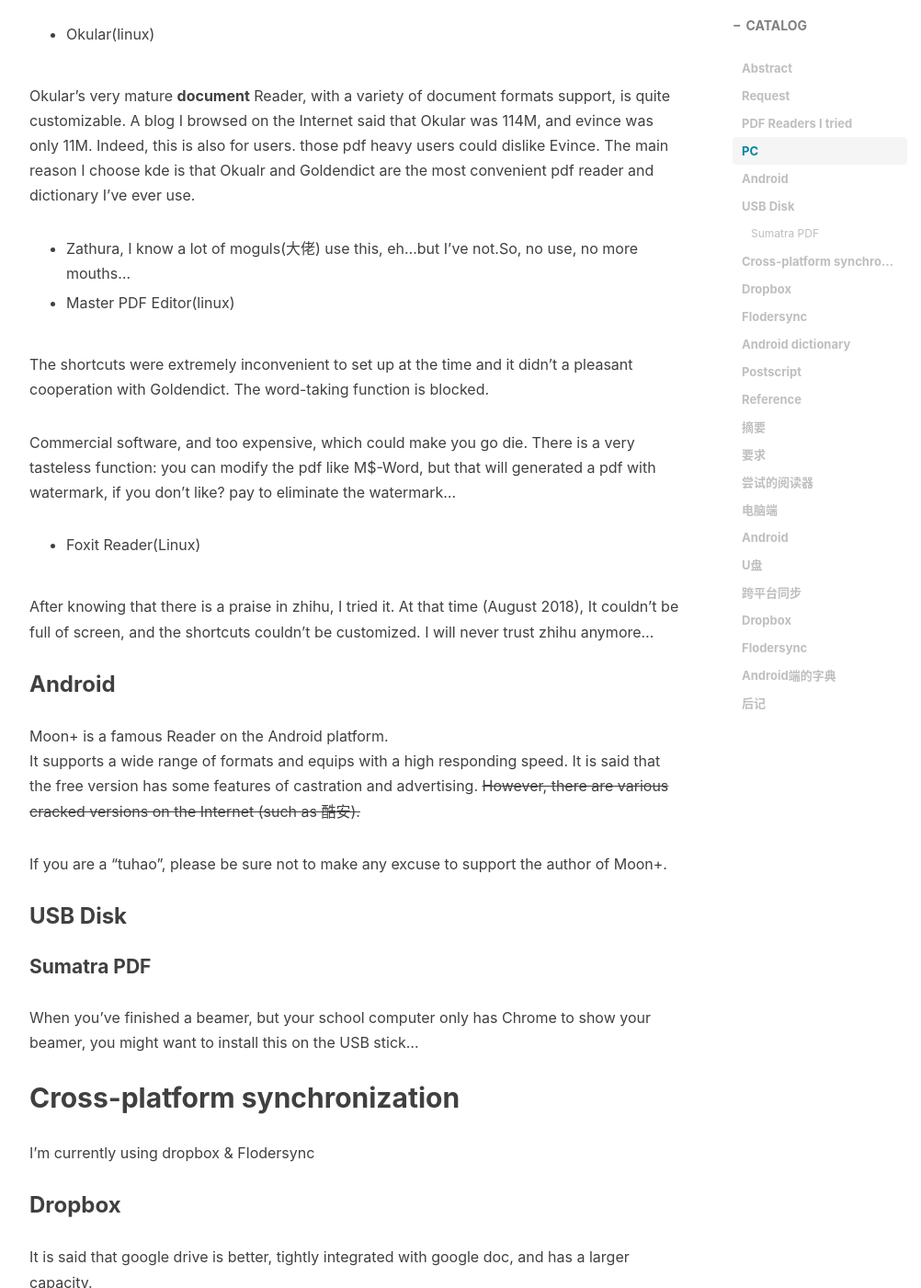
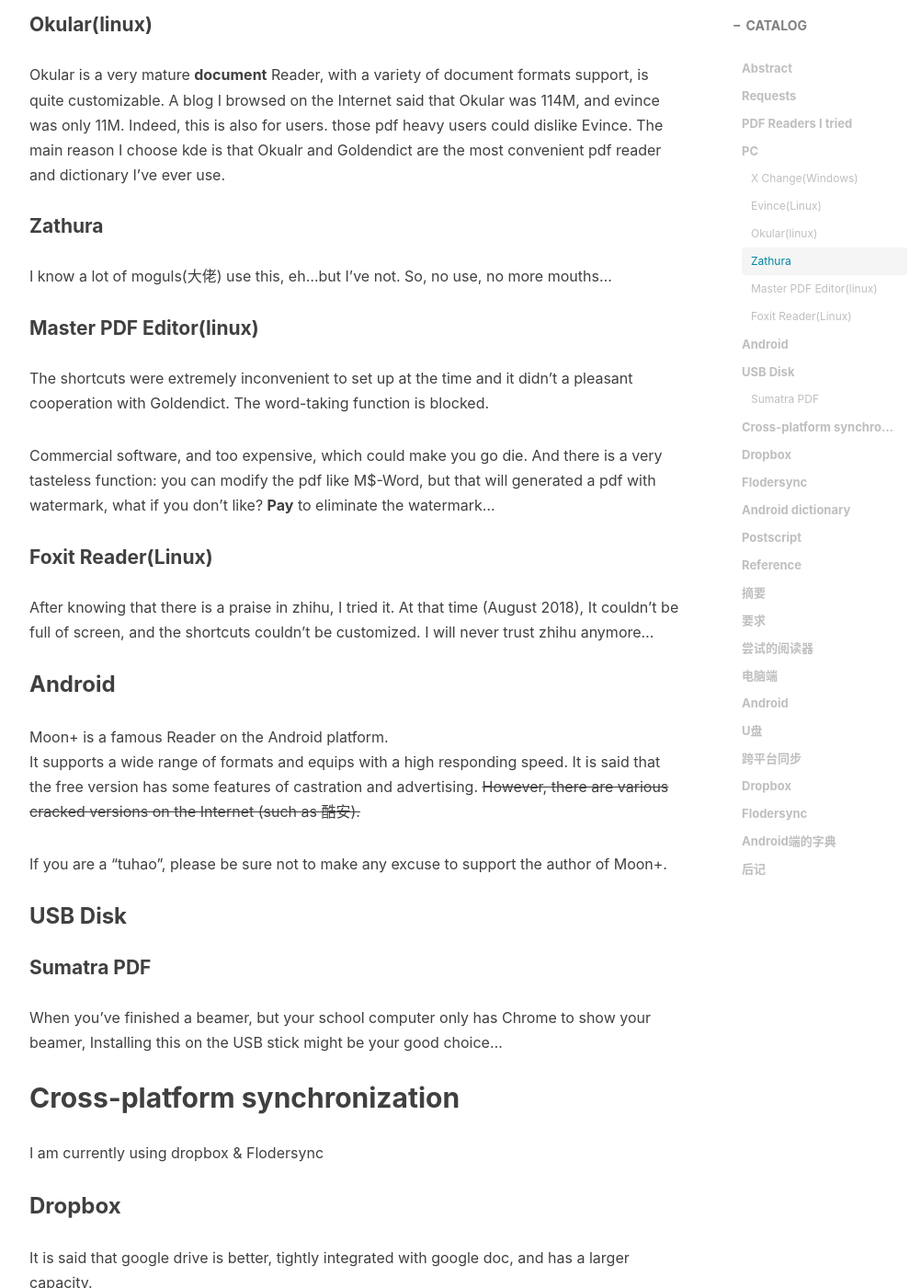
Before and after one commit to junyixu/junyixu.github.io, a Jekyll site: the page built from _posts/2018-11-27-Reading-PDF-cross-platform.md, in a window 1280 px wide and 1400 px high, scrolled down 1395 px. Shown: the whole window at 92% size, without its empty margins (233-1235 px from the left). Built offline with Jekyll 4.4.1, drawn with Linux system fonts in a browser that asks for light colours; nearby versions of some CDN libraries; comment, search, counter and statistics services are not loaded; some of the changed text lies outside the part shown.

Commit message:
correct some syntax mistakes

```diff
--- a/_posts/2018-11-27-Reading-PDF-cross-platform.md
+++ b/_posts/2018-11-27-Reading-PDF-cross-platform.md
@@ -17,9 +17,9 @@
 
 Pdf is generally an academic standard format, and I also use latex to organize my notes. The pdf reader is very important to me. After wasting a lot of time trying out PDF Readers in the market, I formed my own plan.
 
-## Request
+## Requests
 
-My request is not high:
+My requests are not high:
 - Cross-platform (Linux & Android)
 - Comments and highlights
 
@@ -27,35 +27,37 @@
 
 ### PC
 
-- X Change(Windows)
+#### X Change(Windows)
 
 This is the PDF Reader I used in high school (use the win7 stealthy in the classroom,
 this win7 was basically like my personal computer 0.-) is a very good Reader, even if you don't not pay any,
 it provides a lot of Features. Although the toolbar is very messy, it is very convenient to use after being familiar.
 The fly in the ointment is that Linux is not supported.
 
-- Evince(Linux)
+#### Evince(Linux)
 
 Evince is very simple.
 But I got some unendurable bugs when when highlighted.
 I don’t know whether it is fixed now.
 
-- Okular(linux)
+#### Okular(linux)
 
-Okular's very mature **document** Reader, with a variety of document formats support, is quite customizable.
+Okular is a very mature **document** Reader, with a variety of document formats support, is quite customizable.
 A blog I browsed on the Internet said that Okular was 114M, and evince was only 11M. Indeed, this is also for users. those pdf heavy users could dislike Evince.
 The main reason I choose kde is that Okualr and Goldendict are the most convenient pdf reader and dictionary I've ever use.
 
-- Zathura, I know a lot of moguls(大佬) use this, eh...but I've not.So, no use, no more mouths...
+#### Zathura
 
-- Master PDF Editor(linux)
+I know a lot of moguls(大佬) use this, eh...but I've not. So, no use, no more mouths...
+
+#### Master PDF Editor(linux)
 
 The shortcuts were extremely inconvenient to set up at the time and it didn't a pleasant cooperation with Goldendict.
 The word-taking function is blocked.
 
-Commercial software, and too expensive, which could make you go die. There is a very tasteless function: you can modify the pdf like M$-Word, but that will generated a pdf with watermark, if you don't like? pay to eliminate the watermark...
+Commercial software, and too expensive, which could make you go die. And there is a very tasteless function: you can modify the pdf like M$-Word, but that will generated a pdf with watermark, what if you don't like? **Pay** to eliminate the watermark...
 
-- Foxit Reader(Linux)
+#### Foxit Reader(Linux)
 
 After knowing that there is a praise in zhihu, I tried it. At that time (August 2018), It couldn't be full of screen,
 and the shortcuts couldn't be customized. I will never trust zhihu anymore...
@@ -73,11 +75,11 @@
 
 #### Sumatra PDF
 
-When you've finished a beamer, but your school computer only has Chrome to show your beamer, you might want to install this on the USB stick...
+When you've finished a beamer, but your school computer only has Chrome to show your beamer, Installing this on the USB stick might be your good choice...
 
 ## Cross-platform synchronization
 
-I'm currently using dropbox & Flodersync
+I am currently using dropbox & Flodersync
 
 ### Dropbox
 
```
Also changed, not shown: other parts of _posts/2018-11-27-Reading-PDF-cross-platform.md (+1 -1 lines).
